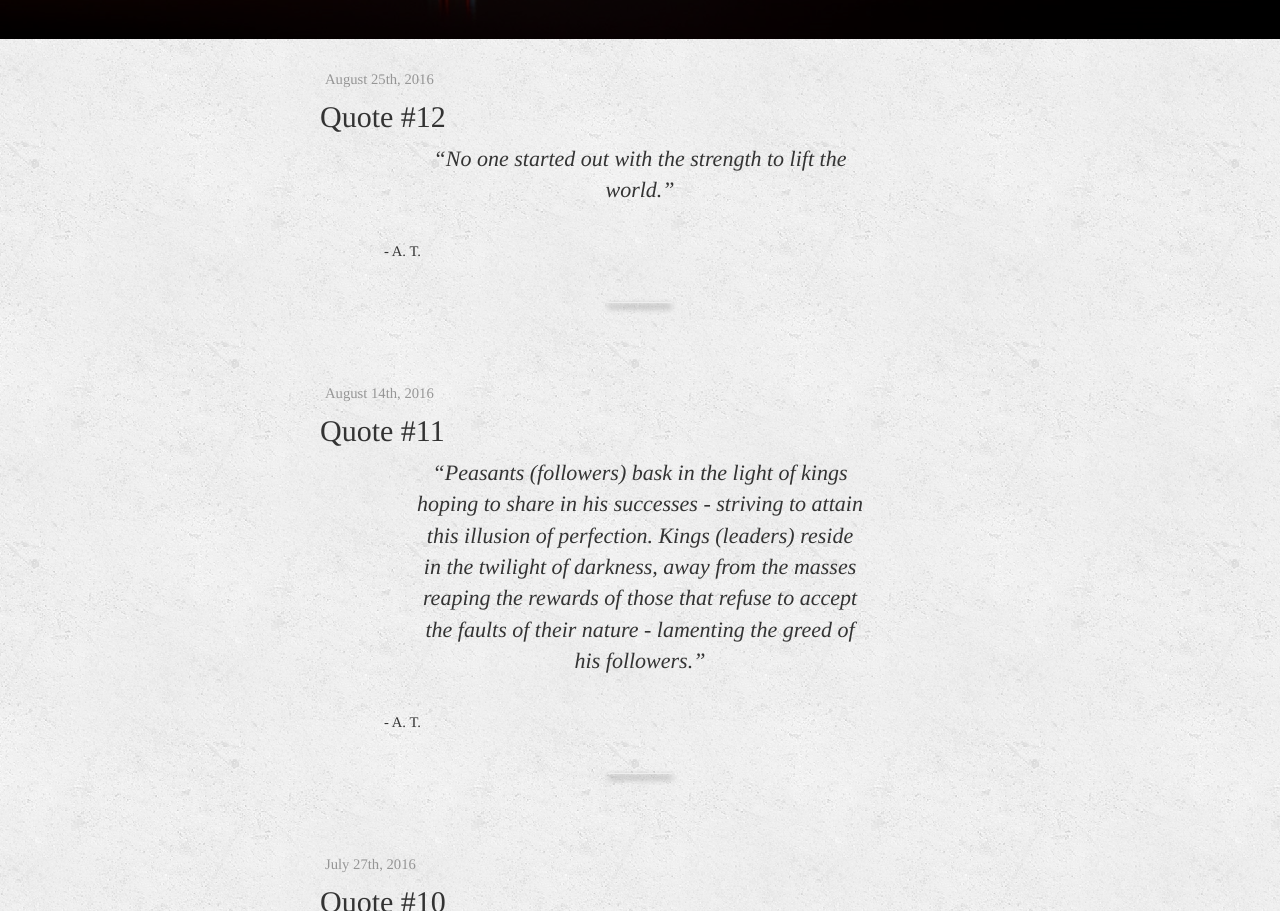
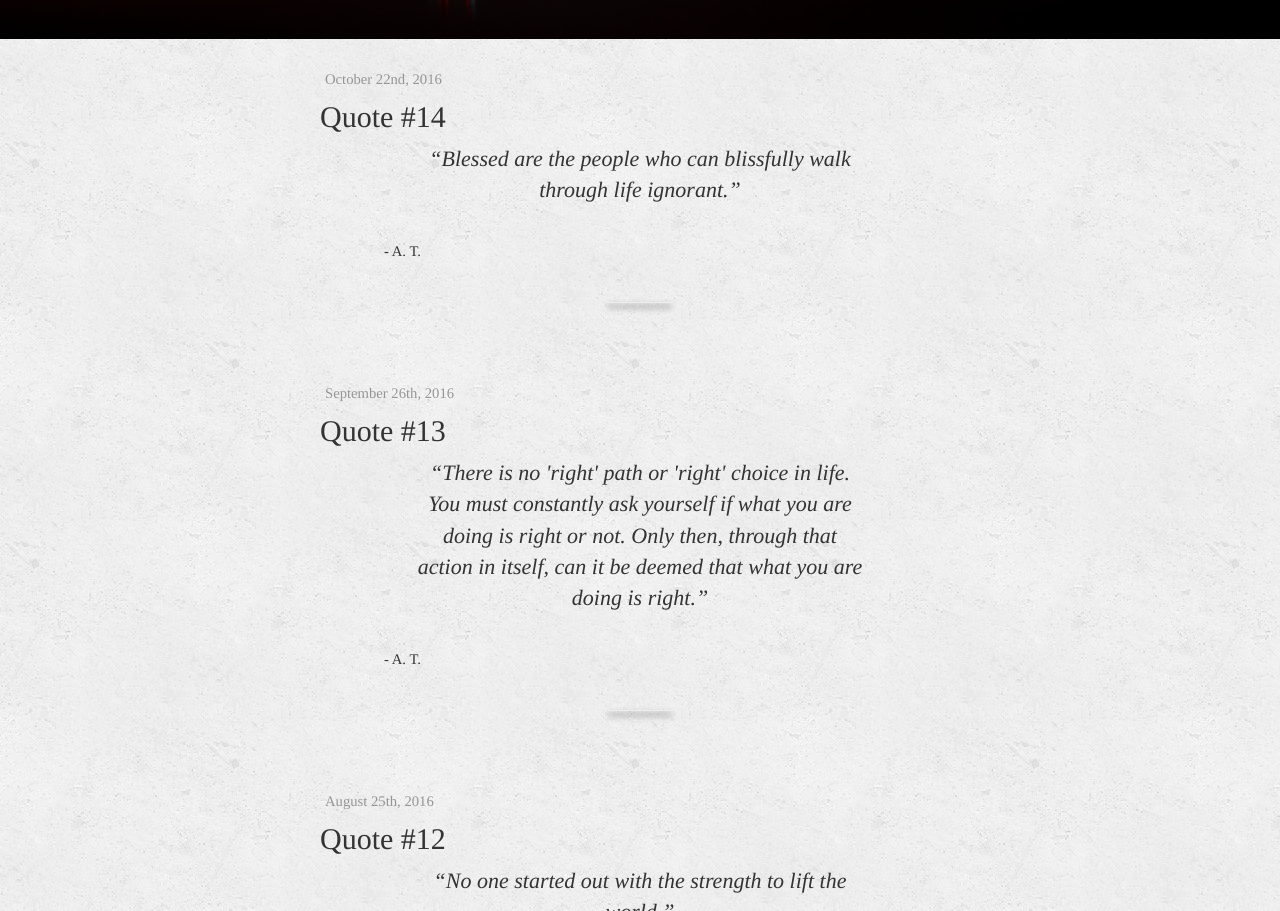
Before and after one commit to Tahirzadeh/Tahirzadeh.github.io, a plain HTML site: page blog.html in a window 1280 px wide. Shown: the part 594-1505 px from the top of the page. Drawn offline with nearby package versions, Linux system fonts and the light colour scheme; a web font is replaced by a local one.

Commit message:
Added two more quotes.

```diff
--- a/blog.html
+++ b/blog.html
@@ -60,6 +60,28 @@
                 <p id="signature" class="fade-in three">-Abbas Tahirzadeh</p>
             </header>
         </div>
+    </div>
+
+    <div id ="blogPost">
+        <p id="blogDate">October 22nd, 2016</p>
+        <h5>Quote #14</h5>
+        <p id="blogQuoteContent">
+
+            “Blessed are the people who can blissfully walk through life ignorant.”
+        </p>
+        <p id="blogSign">- A. T.</p>
+        <hr>
+    </div>
+
+    <div id ="blogPost">
+        <p id="blogDate">September 26th, 2016</p>
+        <h5>Quote #13</h5>
+        <p id="blogQuoteContent">
+
+            “There is no 'right' path or 'right' choice in life. You must constantly ask yourself if what you are doing is right or not. Only then, through that action in itself, can it be deemed that what you are doing is right.”
+        </p>
+        <p id="blogSign">- A. T.</p>
+        <hr>
     </div>
 
     <div id ="blogPost">
```
